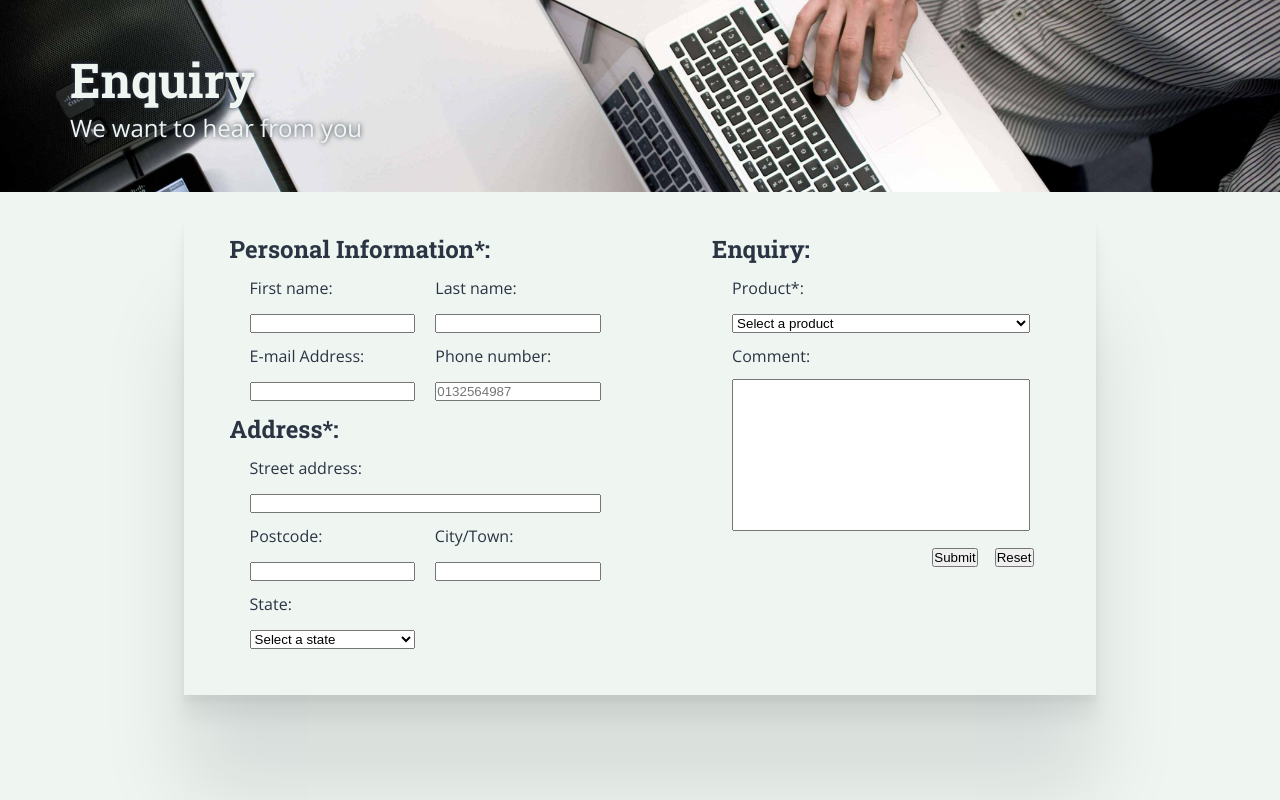
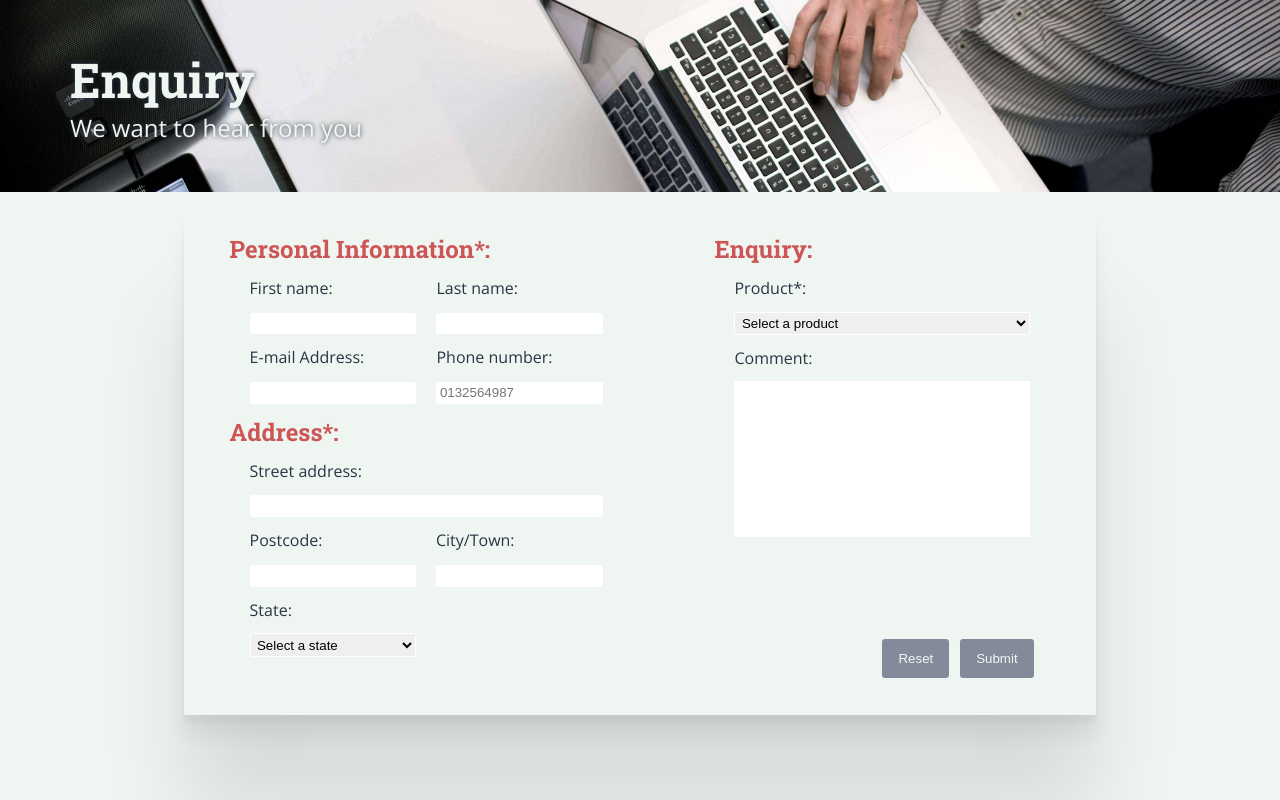
Before and after one commit to ItsSimon2K/SEB-Hardware, a PHP site: page /enquiry.html in a window 1280 px wide. Run offline with PHP 8.4, Linux system fonts and the light colour scheme.

Commit message:
apply style

```diff
--- a/assign1/enquiry.html
+++ b/assign1/enquiry.html
@@ -177,8 +177,8 @@
               </table>
             </fieldset>
             <div class="submit-reset-container">
+              <input type="reset" value="Reset">
               <input type="submit" value="Submit">
-              <input type="reset" value="Reset">
             </div>
           </div>
         </div>
--- a/assign1/styles/style.css
+++ b/assign1/styles/style.css
@@ -308,7 +308,7 @@ div.principles1,div.principles2{
 	padding: 1rem 0rem;
 }
 
-/* #end region */
+/* #endregion */
 
 /* #region enquiry */
 .product-hero--enquiry {
@@ -320,20 +320,27 @@ div.principles1,div.principles2{
 	flex-direction: column;
 	justify-content: flex-start;
 	margin: 2% 10%;
-	height: 840px;
+	height: 860px;
 	box-shadow:
 		0 6.7px 5.3px rgba(0, 0, 0, 0.04),
 		0 22.3px 17.9px rgba(0, 0, 0, 0.06),
 		0 100px 80px rgba(0, 0, 0, 0.1);
 }
 
+.eform-card h2 {
+	color: rgb(205,85,85);;
+}
+
 .personal-info,
 .enquiry {
-	margin: 2% 5%;
+	margin: 2% 5% 4% 5%;
 }
 
 .enquiry {
 	width: 90%;
+	display: flex;
+	flex-direction: column;
+	justify-content: space-between;
 }
 
 .personal-info-table,
@@ -350,11 +357,24 @@ div.principles1,div.principles2{
 .eform-card input[type="tel"],
 .eform-card select {
 	width: 100%;
+	border-radius: .1rem;
+	padding: .15rem;
+	outline: none;
+	border: .1rem solid white;
+	transition: outline .25s ease;
+}
+
+.eform-card input[type="text"]:focus,
+.eform-card input[type="email"]:focus,
+.eform-card input[type="tel"]:focus {
+	border-bottom: .1rem solid black;
 }
 
 .enquiry-table textarea {
 	width: 100%;
 	resize: none;
+	outline: none;
+	border: .2rem solid white;
 }
 
 .personal-info fieldset,
@@ -368,11 +388,25 @@ div.principles1,div.principles2{
 }
 
 .submit-reset-container {
-	display: flex;
-	justify-content: flex-end;
+	text-align: right;
 }
 
 .submit-reset-container input {
+	padding: .75rem 1rem;
+	margin-right: 2%;
+	border: none;
+	border-radius: .2rem;
+	color: rgb(239, 246, 242);
+	background-color: rgb(133, 138, 155);
+	transition: background-color .2s ease;
+}
+
+.submit-reset-container input:hover {
+	color: rgb(239, 246, 242);
+	background-color: rgb(42, 52, 67);
+}
+
+.submit-reset-container input[type="submit"] {
 	margin-right: 5%;
 }
 
@@ -584,7 +618,7 @@ div.principles1,div.principles2{
 	}
 
 	.eform-card {
-		height: 480px;
+		height: 500px;
 		flex-direction: row;
 	}
 
```
